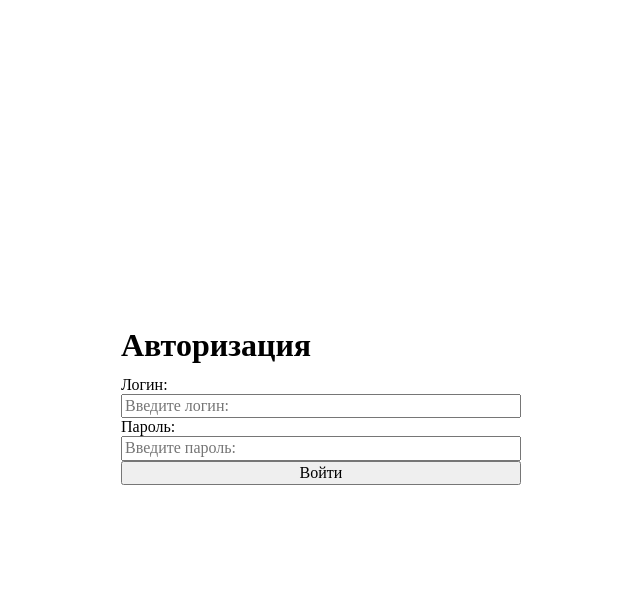
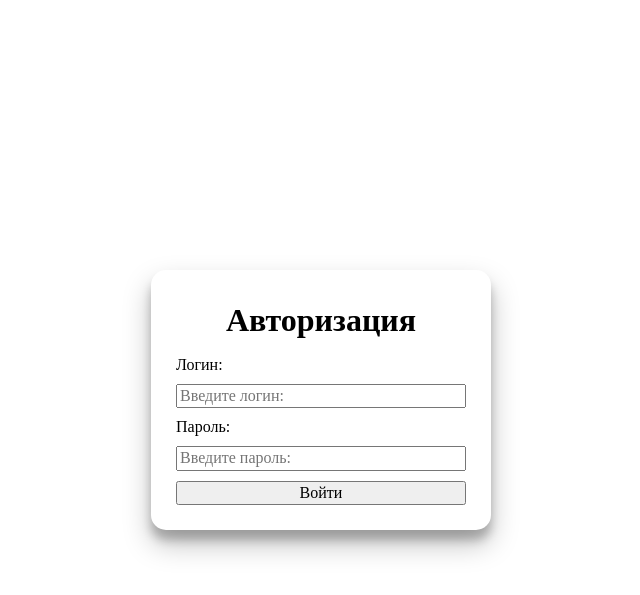
Before and after one commit to UmkaBear/www, a PHP site: page / in a window 1280 px wide. Shown: the top 595 px of the page, without its empty margins (319-959 px from the left). Run offline with PHP 8.4, Linux system fonts and the light colour scheme.

Commit message:
Изменение формы авторизации

```diff
--- a/assets/CSS/style.css
+++ b/assets/CSS/style.css
@@ -5,8 +5,19 @@ body {
     line-height: 18px;
     height: 100vh;
 }
+.container{
+    box-shadow: 0 14px 28px rgba(0,0,0,0.25), 0 10px 10px rgba(0,0,0,0.22);
+    padding: 20px;
+    border-radius: 15px;
+}
+.container h1{
+    text-align: center;
+}
 .form_authorization {
     display: flex;
     flex-direction: column;
-    width: 400px;
+    width: 300px;
 }
+.form_authorization input,label,button{
+    margin: 5px;
+}
```
